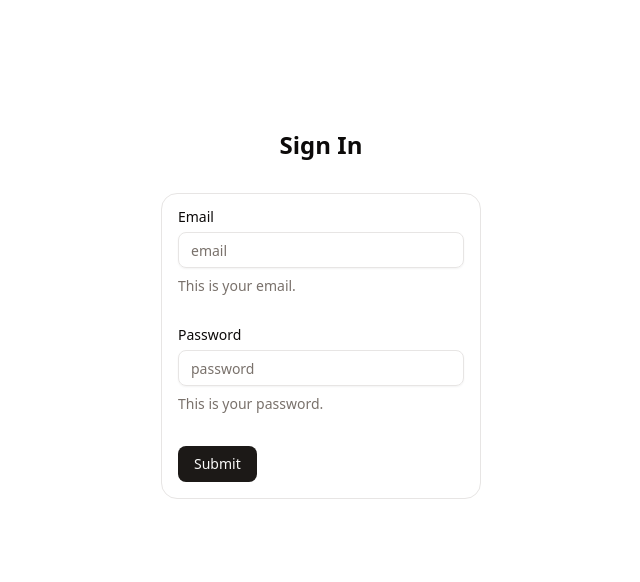
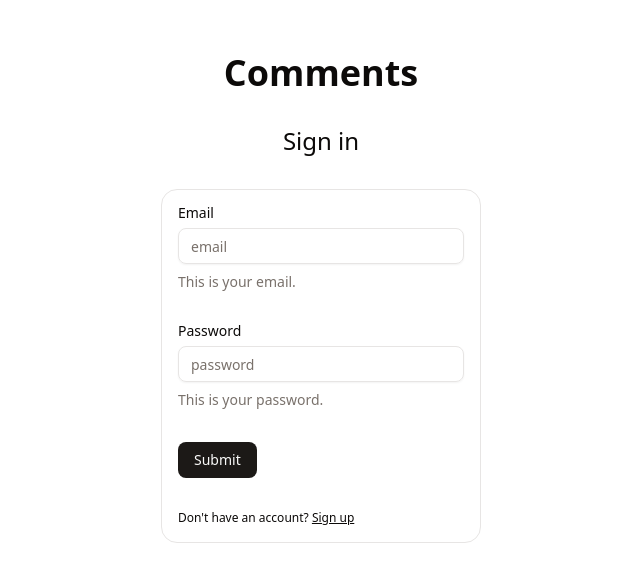
Before and after one commit to msplke/better-auth-test-app, a Next.js app: page /auth/sign-in in a window 1280 px wide. Shown: the part 102-684 px from the top of the page, without its empty margins (319-959 px from the left). Built offline with nearby package versions, Linux system fonts and the light colour scheme.

Commit message:
refactor: move some repeated code into components

```diff
--- /dev/null
+++ b/src/app/auth/components/auth-form-container.tsx
@@ -0,0 +1,11 @@
+import React from "react";
+
+function AuthFormContainer({
+  children,
+}: Readonly<{ children: React.ReactNode }>) {
+  return (
+    <div className="max-w-lg min-w-xs p-4 border rounded-2xl">{children}</div>
+  );
+}
+
+export default AuthFormContainer;
--- /dev/null
+++ b/src/app/auth/components/auth-page-header.tsx
@@ -0,0 +1,19 @@
+import Link from "next/link";
+import React from "react";
+
+export default function AuthPageHeader({
+  title = "Comments",
+  subtitle,
+}: {
+  title?: string;
+  subtitle: "Sign in" | "Sign up" | "Password Reset";
+}) {
+  return (
+    <div className="mb-8 text-center">
+      <h1 className="mb-8 text-4xl font-bold">
+        <Link href="/">{title}</Link>
+      </h1>
+      <h2 className="text-2xl">{subtitle}</h2>
+    </div>
+  );
+}
--- a/src/app/auth/components/sign-in-form.tsx
+++ b/src/app/auth/components/sign-in-form.tsx
@@ -14,6 +14,7 @@ import {
 } from "@/components/ui/form";
 import { Input } from "@/components/ui/input";
 import { Button } from "@/components/ui/button";
+import Link from "next/link";
 
 const formSchema = z.object({
   email: z.email(),
@@ -69,6 +70,12 @@ export function SignInForm() {
           )}
         />
         <Button type="submit">Submit</Button>
+        <p className="text-xs">
+          Don't have an account?{" "}
+          <Link href="/auth/sign-up" className="underline">
+            Sign up
+          </Link>
+        </p>
       </form>
     </Form>
   );
--- a/src/app/auth/components/sign-up-form.tsx
+++ b/src/app/auth/components/sign-up-form.tsx
@@ -14,6 +14,7 @@ import {
 } from "@/components/ui/form";
 import { Input } from "@/components/ui/input";
 import { Button } from "@/components/ui/button";
+import Link from "next/link";
 
 const formSchema = z.object({
   email: z.email(),
@@ -87,6 +88,12 @@ export function SignUpForm() {
           )}
         />
         <Button type="submit">Submit</Button>
+        <p className="text-sm">
+          Already have an account?{" "}
+          <Link href="/auth/sign-in" className="underline">
+            Sign in
+          </Link>
+        </p>
       </form>
     </Form>
   );
--- a/src/app/auth/sign-in/page.tsx
+++ b/src/app/auth/sign-in/page.tsx
@@ -1,12 +1,14 @@
+import AuthFormContainer from "@/app/auth/components/auth-form-container";
+import AuthPageHeader from "@/app/auth/components/auth-page-header";
 import { SignInForm } from "@/app/auth/components/sign-in-form";
 
 export default function SignInPage() {
   return (
     <div className="p-4 flex flex-col items-center justify-center min-h-screen">
-      <h1 className="my-8 text-2xl font-bold">Sign In</h1>
-      <div className="max-w-md min-w-[320px] mx-auto border rounded-2xl p-4">
+      <AuthPageHeader subtitle="Sign in" />
+      <AuthFormContainer>
         <SignInForm />
-      </div>
+      </AuthFormContainer>
     </div>
   );
 }
--- a/src/app/auth/sign-up/page.tsx
+++ b/src/app/auth/sign-up/page.tsx
@@ -1,12 +1,14 @@
+import AuthFormContainer from "@/app/auth/components/auth-form-container";
+import AuthPageHeader from "@/app/auth/components/auth-page-header";
 import { SignUpForm } from "@/app/auth/components/sign-up-form";
 
 export default function SignUpPage() {
   return (
     <div className="p-4 flex flex-col items-center justify-center min-h-screen">
-      <h1 className="my-8 text-2xl font-bold">Sign Up</h1>
-      <div className="max-w-md min-w-[320px] mx-auto border rounded-2xl p-4">
+      <AuthPageHeader subtitle="Sign up" />
+      <AuthFormContainer>
         <SignUpForm />
-      </div>
+      </AuthFormContainer>
     </div>
   );
 }
```
